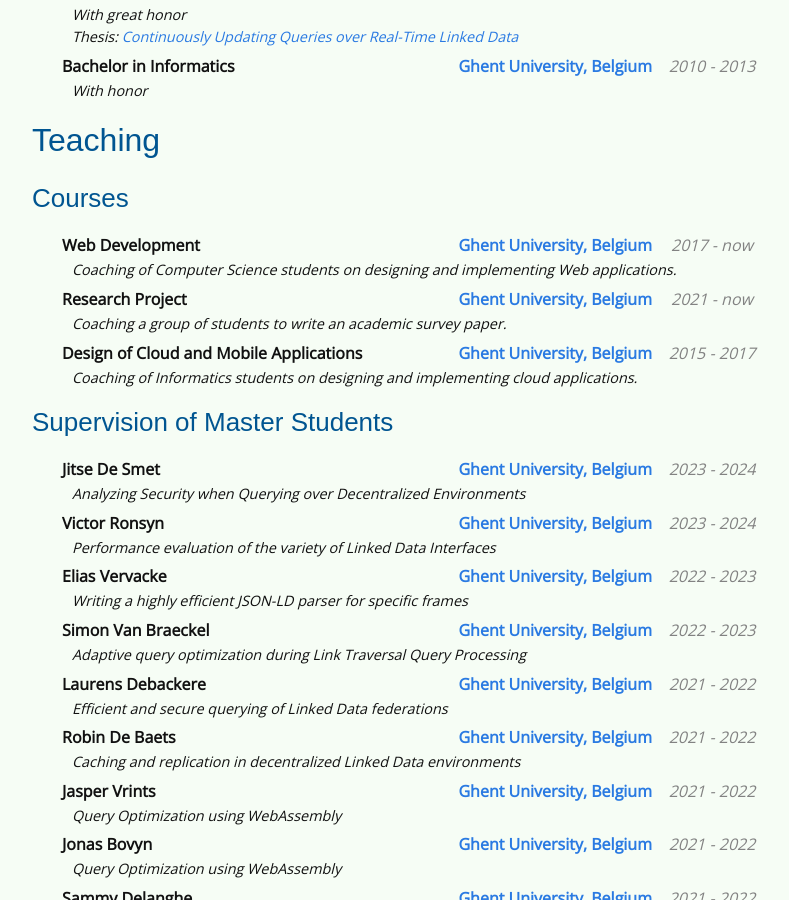
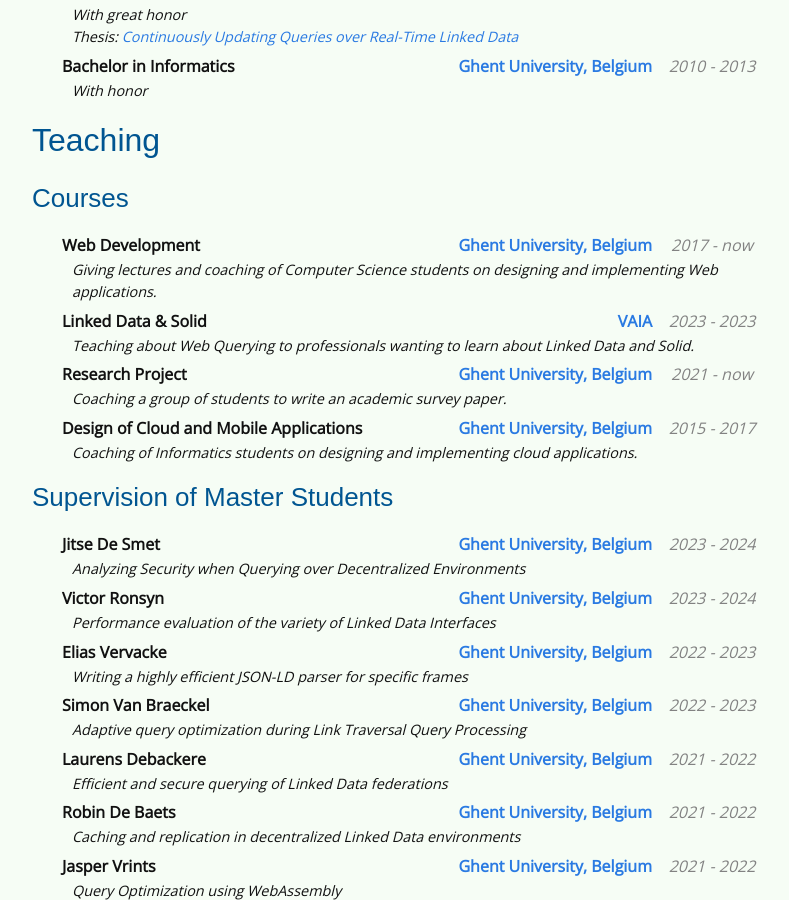
Before and after one commit to rubensworks/rubensworks.net, a Jekyll site: the page built from cv.md, in a window 1280 px wide and 900 px high, scrolled down 1118 px. Shown: the whole window, without its empty margins (238-1027 px from the left). Built offline with Jekyll 4.4.1, drawn with Linux system fonts in a browser that asks for light colours; some web fonts are replaced.

Commit message:
Add VAIA to CV

```diff
--- a/cv.md
+++ b/cv.md
@@ -103,7 +103,14 @@
     startdate="2017"
     enddate="now"
     location="Ghent University, Belgium"
-    description="Coaching of Computer Science students on designing and implementing Web applications."
+    description="Giving lectures and coaching of Computer Science students on designing and implementing Web applications."
+%}
+{% include cv-listing.html
+    subject="Linked Data & Solid"
+    startdate="2023"
+    enddate="2023"
+    location="VAIA"
+    description="Teaching about Web Querying to professionals wanting to learn about Linked Data and Solid."
 %}
 {% include cv-listing.html
     subject="Research Project"
```
